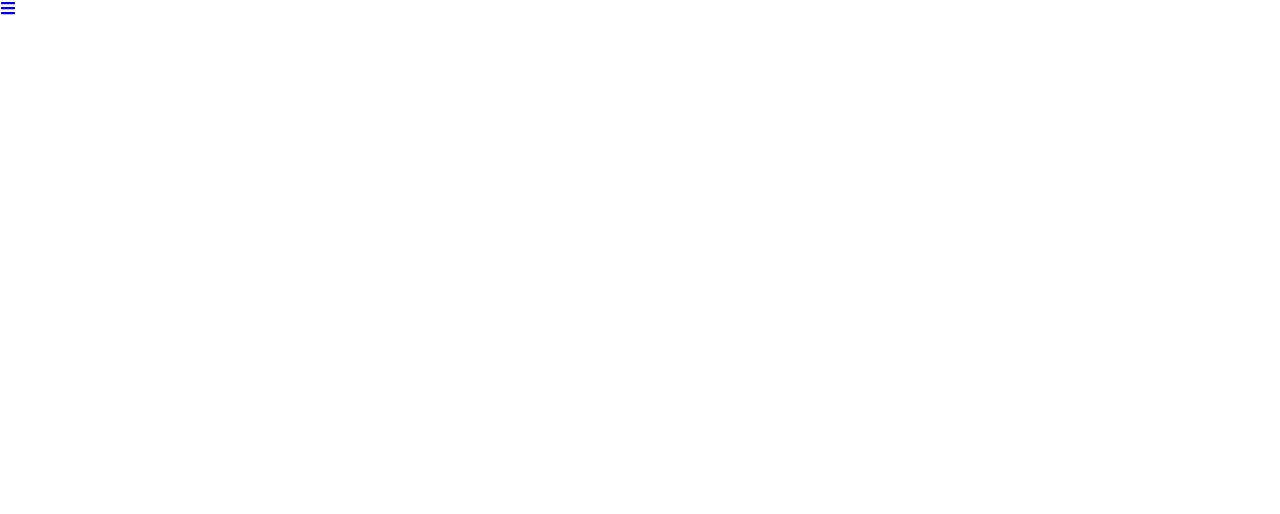
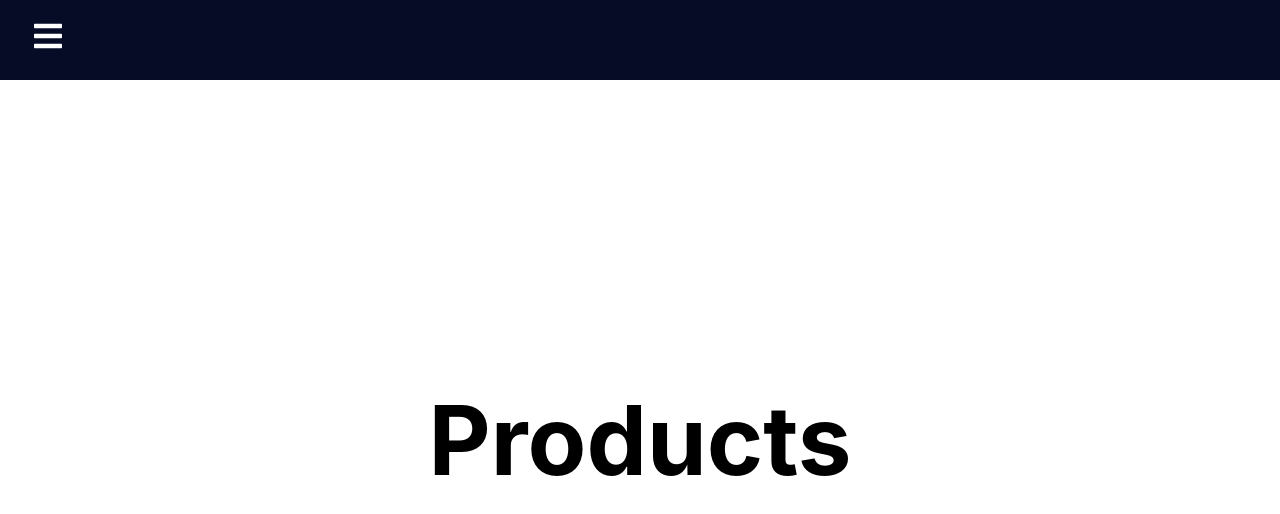
Before and after one commit to ZsoltDemeter/react-projects, a React (Create React App) app: page /products in a window 1280 px wide. Shown: the top 514 px of the page. Built offline with nearby package versions, Linux system fonts and the light colour scheme.

Commit message:
finished

```diff
--- a/src/App.js
+++ b/src/App.js
@@ -1,5 +1,8 @@
 import { BrowserRouter as Router, Switch, Route } from "react-router-dom";
 import Navbar from "./components/Navbar";
+import Home from "./pages/Home";
+import Products from "./pages/Products";
+import Reports from "./pages/Reports";
 
 function App() {
   return (
@@ -7,7 +10,9 @@ function App() {
       <Router>
         <Navbar />
         <Switch>
-          <Route path="/" />
+          <Route path="/" exact component={Home} />
+          <Route path="/reports" component={Reports} />
+          <Route path="/products" component={Products} />
         </Switch>
       </Router>
     </>
--- a/src/components/Navbar.js
+++ b/src/components/Navbar.js
@@ -1,15 +1,45 @@
-import React from "react";
 import * as FaIcons from "react-icons/fa";
+import * as AiIcons from "react-icons/ai";
 import { Link } from "react-router-dom";
+import React, { useState } from "react";
+import { SidebarData } from "./SidebarData";
+import { IconContext } from "react-icons";
 
 function Navbar() {
+  const [sidebar, setSidebar] = useState(false);
+
+  const showSidebar = () => {
+    setSidebar(!sidebar);
+  };
+
   return (
     <>
-      <div className="navbar">
-        <Link to="#" className="menu-bars">
-          <FaIcons.FaBars />
-        </Link>
-      </div>
+      <IconContext.Provider value={{ color: "#fff" }}>
+        <div className="navbar">
+          <Link to="#" className="menu-bars">
+            <FaIcons.FaBars onClick={showSidebar} />
+          </Link>
+        </div>
+        <nav className={sidebar ? "nav-menu active" : "nav-menu"}>
+          <ul className="nav-menu-items" onClick={showSidebar}>
+            <li className="navbar-toggle">
+              <Link to="#" className="menu-bars">
+                <AiIcons.AiOutlineClose />
+              </Link>
+            </li>
+            {SidebarData.map((item, index) => {
+              return (
+                <li key={index} className={item.className}>
+                  <Link to={item.path}>
+                    {item.icon}
+                    <span>{item.title}</span>
+                  </Link>
+                </li>
+              );
+            })}
+          </ul>
+        </nav>
+      </IconContext.Provider>
     </>
   );
 }
--- a/src/components/SidebarData.js
+++ b/src/components/SidebarData.js
@@ -0,0 +1,43 @@
+import React from "react";
+import * as FaIcons from "react-icons/fa";
+import * as AiIcons from "react-icons/ai";
+import * as IoIcons from "react-icons/io";
+
+export const SidebarData = [
+  {
+    title: "Home",
+    path: "/",
+    icon: <AiIcons.AiFillHome />,
+    className: "nav-text",
+  },
+  {
+    title: "Reports",
+    path: "/reports",
+    icon: <IoIcons.IoIosPaper />,
+    className: "nav-text",
+  },
+  {
+    title: "Products",
+    path: "/products",
+    icon: <FaIcons.FaCartPlus />,
+    className: "nav-text",
+  },
+  {
+    title: "Team",
+    path: "/team",
+    icon: <IoIcons.IoMdPeople />,
+    className: "nav-text",
+  },
+  {
+    title: "Messages",
+    path: "/messages",
+    icon: <FaIcons.FaEnvelopeOpenText />,
+    className: "nav-text",
+  },
+  {
+    title: "Supports",
+    path: "/supports",
+    icon: <IoIcons.IoMdHelpCircle />,
+    className: "nav-text",
+  },
+];
--- a/src/index.css
+++ b/src/index.css
@@ -1,13 +1,101 @@
 body {
   margin: 0;
-  font-family: -apple-system, BlinkMacSystemFont, 'Segoe UI', 'Roboto', 'Oxygen',
-    'Ubuntu', 'Cantarell', 'Fira Sans', 'Droid Sans', 'Helvetica Neue',
+  font-family: -apple-system, BlinkMacSystemFont, "Segoe UI", "Roboto", "Oxygen",
+    "Ubuntu", "Cantarell", "Fira Sans", "Droid Sans", "Helvetica Neue",
     sans-serif;
   -webkit-font-smoothing: antialiased;
   -moz-osx-font-smoothing: grayscale;
 }
 
 code {
-  font-family: source-code-pro, Menlo, Monaco, Consolas, 'Courier New',
+  font-family: source-code-pro, Menlo, Monaco, Consolas, "Courier New",
     monospace;
 }
+.navbar {
+  background-color: #060b26;
+  height: 80px;
+  display: flex;
+  justify-content: flex-start;
+  align-items: center;
+}
+
+.menu-bars {
+  margin-left: 2rem;
+  font-size: 2rem;
+  background: none;
+}
+
+.nav-menu {
+  background-color: #060b26;
+  width: 250px;
+  height: 100vh;
+  display: flex;
+  justify-content: center;
+  position: fixed;
+  top: 0;
+  left: -100%;
+  transition: 850ms;
+}
+
+.nav-menu.active {
+  left: 0;
+  transition: 250ms;
+}
+
+.nav-text {
+  display: flex;
+  justify-content: flex-start;
+  align-items: center;
+  padding: 8px 0px 8px 16px;
+  list-style: none;
+  height: 60px;
+}
+
+.nav-text a {
+  text-decoration: none;
+  color: #f5f5f5;
+  font-size: 18px;
+  width: 95%;
+  height: 100%;
+  display: flex;
+  align-items: center;
+  padding: 0 16px;
+  border-radius: 4px;
+}
+
+.nav-text a:hover {
+  background-color: #1a83ff;
+}
+
+.nav-menu-items {
+  width: 100%;
+}
+
+.navbar-toggle {
+  background-color: #060b26;
+  width: 100%;
+  height: 80px;
+  display: flex;
+  justify-content: flex-start;
+  align-items: center;
+}
+
+span {
+  margin-left: 16px;
+}
+
+* {
+  box-sizing: border-box;
+  margin: 0;
+  padding: 0;
+}
+
+.home,
+.reports,
+.products {
+  display: flex;
+  height: 90vh;
+  align-items: center;
+  justify-content: center;
+  font-size: 3rem;
+}
--- a/src/pages/Home.js
+++ b/src/pages/Home.js
@@ -0,0 +1,11 @@
+import React from "react";
+
+function Home() {
+  return (
+    <div className="home">
+      <h1>Home</h1>
+    </div>
+  );
+}
+
+export default Home;
--- a/src/pages/Products.js
+++ b/src/pages/Products.js
@@ -0,0 +1,11 @@
+import React from "react";
+
+function Products() {
+  return (
+    <div className="products">
+      <h1>Products</h1>
+    </div>
+  );
+}
+
+export default Products;
--- a/src/pages/Reports.js
+++ b/src/pages/Reports.js
@@ -0,0 +1,11 @@
+import React from "react";
+
+function Reports() {
+  return (
+    <div className="reports">
+      <h1>Reports</h1>
+    </div>
+  );
+}
+
+export default Reports;
```
